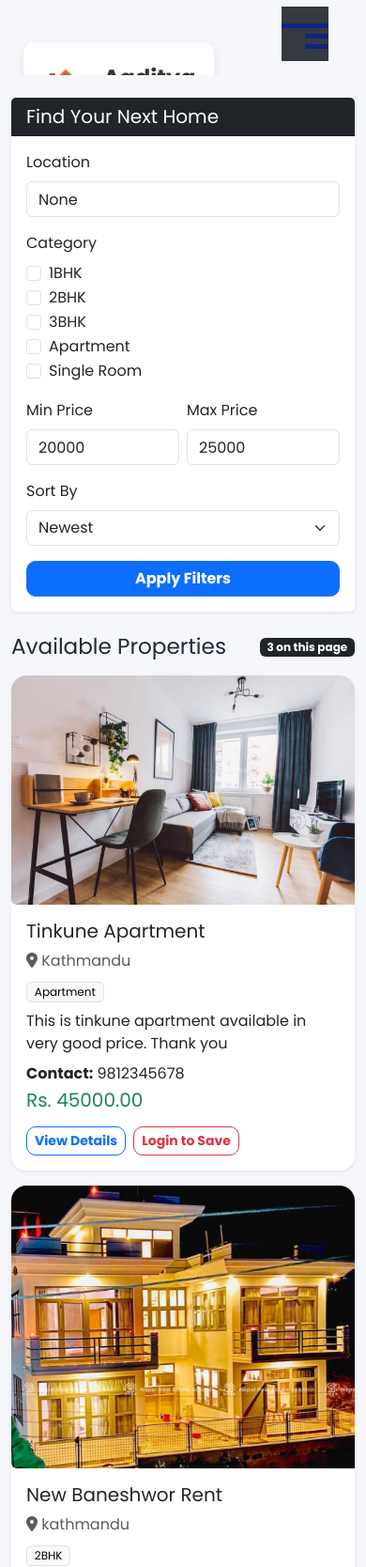
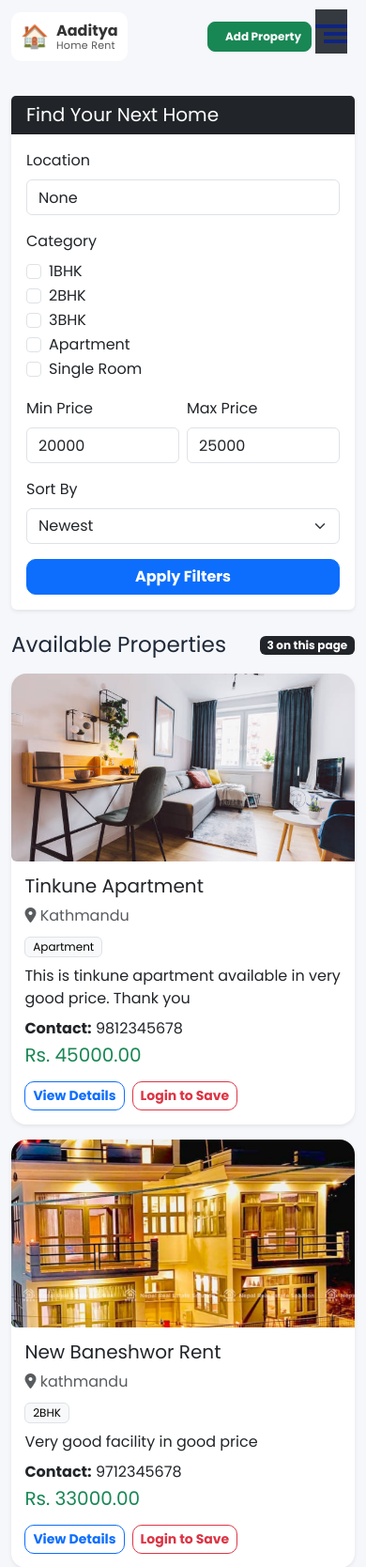
Before and after one commit to Aaditya3333/Django-Rent, a Django app: page /search/ in a window 390 px wide. Shown: the top 1668 px of the page at 94% size. Run offline with Django 5.2, Linux system fonts and the light colour scheme; data comes from the database, SQL or seed files in the repository; some libraries are stand-ins or nearby versions.

Commit message:
Improve mobile responsiveness for navbar, cards, and search layout
Made-with: Cursor

```diff
--- a/rati/static/css/responsive.css
+++ b/rati/static/css/responsive.css
@@ -168,6 +168,103 @@
   .footer_section p {
     width: 100%;
   }
+
+  .custom_nav-container {
+    height: auto;
+    min-height: 72px;
+    padding: 8px 0;
+    display: flex;
+    align-items: center;
+  }
+
+  .header_section .container-fluid {
+    padding-left: 12px;
+    padding-right: 12px;
+  }
+
+  .navbar-brand .logo {
+    margin: 0;
+    padding: 8px 10px;
+    border-radius: 10px;
+    box-shadow: none;
+  }
+
+  .logo-icon {
+    font-size: 24px;
+    margin-right: 8px;
+  }
+
+  .brand-name {
+    font-size: 16px;
+    line-height: 1.1;
+  }
+
+  .tagline {
+    font-size: 11px;
+    line-height: 1.1;
+    letter-spacing: 0.3px;
+  }
+
+  .custom_nav-container > a.btn.btn-success {
+    font-size: 12px;
+    padding: 6px 10px;
+    white-space: nowrap;
+    margin-right: 46px;
+  }
+
+  .custom_menu-btn {
+    right: 8px;
+    top: 10px;
+  }
+
+  .custom_menu-btn button span {
+    width: 34px;
+    height: 4px;
+    margin: 4px 0;
+  }
+
+  .overlay-content {
+    top: 20%;
+    margin-top: 0;
+    padding: 0 12px;
+  }
+
+  .overlay a {
+    font-size: 19px;
+    margin-bottom: 12px;
+  }
+
+  .find_section {
+    transform: none;
+    margin-top: 8px;
+  }
+
+  .find_section form {
+    padding: 10px 12px;
+  }
+
+  .property-card .card-body {
+    padding: 0.9rem;
+  }
+
+  .property-card img {
+    height: 200px !important;
+    object-fit: cover;
+  }
+
+  .sticky-top {
+    position: static !important;
+  }
+
+  .pagination {
+    justify-content: center !important;
+    flex-wrap: wrap;
+    gap: 4px;
+  }
+
+  .contact_section .map_container {
+    height: 300px;
+  }
 }
 
 @media (max-width: 480px) {}
```
